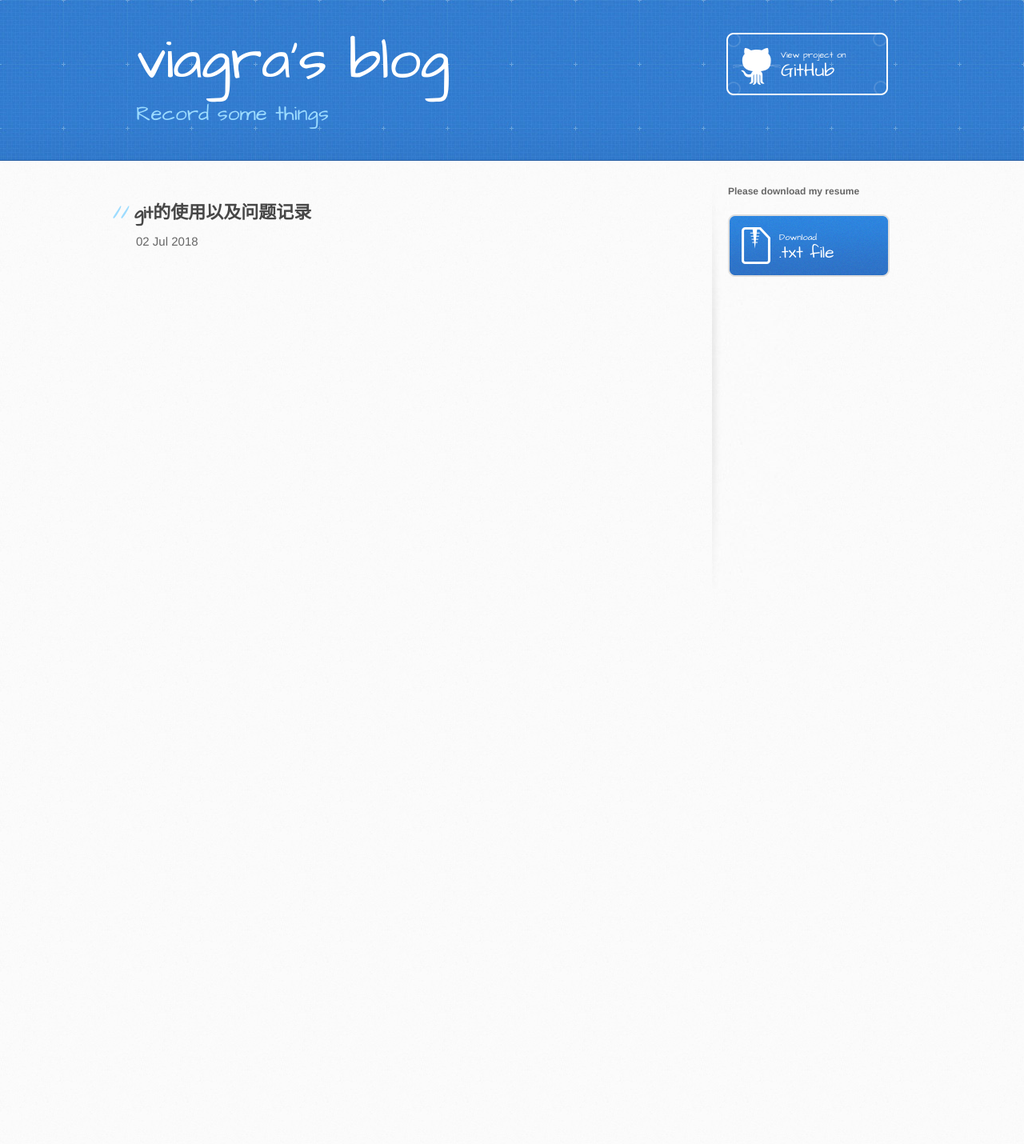
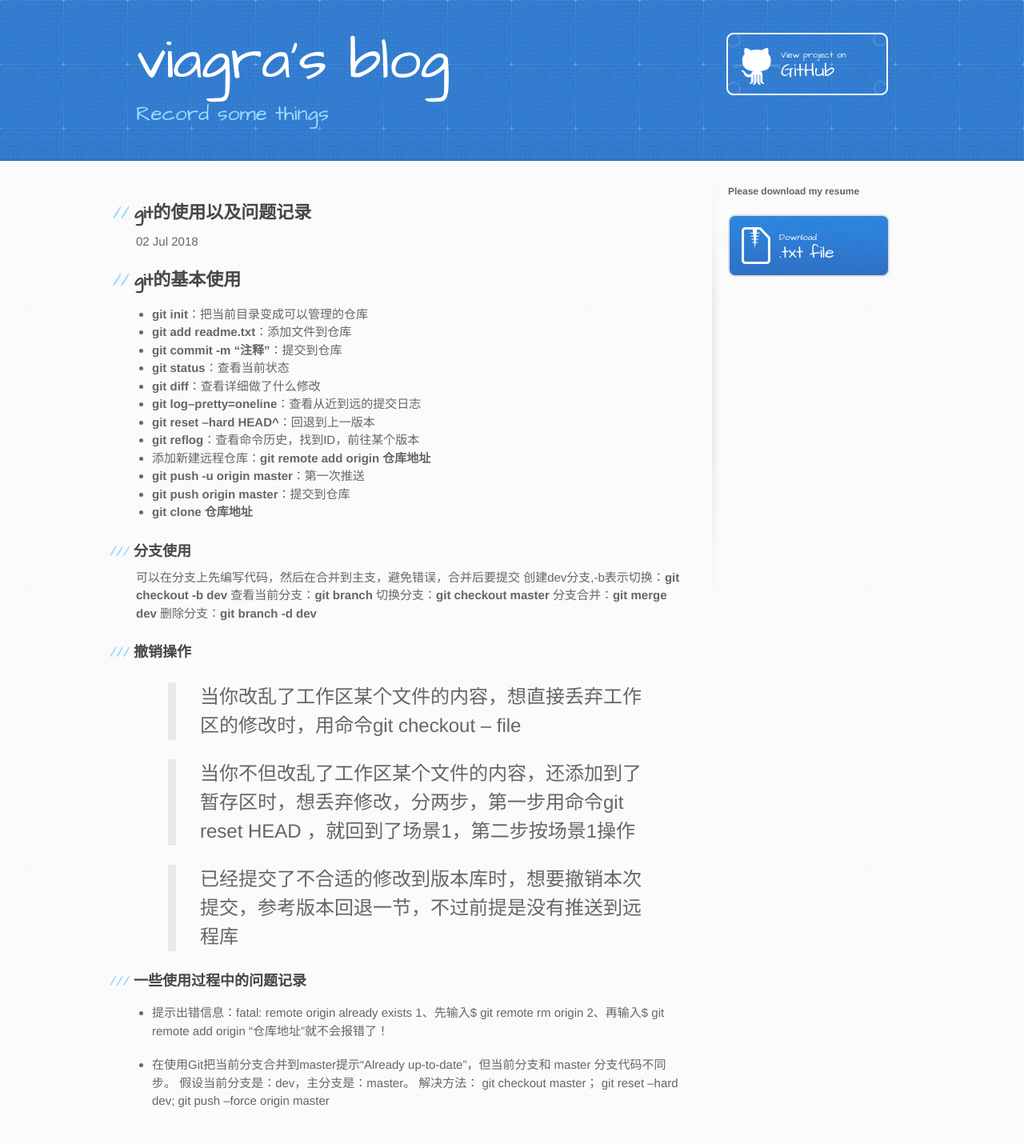
Before and after one commit to shaomingwei/blog, a Jekyll site: the page built from _posts/2018-07-02-git.markdown, in a window 1280 px wide. Shown: the whole page at 80% size. Built offline with Jekyll 4.4.1, drawn with Linux system fonts in a browser that asks for light colours; before the commit the page ends 900 px from its top, so only the background shows below that.

Commit message:
git posts

```diff
--- a/_posts/2018-07-02-git.markdown
+++ b/_posts/2018-07-02-git.markdown
@@ -4,3 +4,44 @@ title:  "git的使用以及问题记录"
 date:   2018-07-02 15:40:56
 categories: jekyll update
 ---
+
+## git的基本使用
+ - **git init**：把当前目录变成可以管理的仓库
+ - **git add readme.txt**：添加文件到仓库
+ - **git commit -m “注释”**：提交到仓库
+ - **git status**：查看当前状态
+ - **git diff**：查看详细做了什么修改
+ - **git log--pretty=oneline**：查看从近到远的提交日志
+ - **git reset --hard HEAD^**：回退到上一版本
+ - **git reflog**：查看命令历史，找到ID，前往某个版本
+ - 添加新建远程仓库：**git remote add origin 仓库地址**
+ - **git push -u origin master**：第一次推送
+ - **git push origin master**：提交到仓库
+ - **git clone 仓库地址**
+
+### 分支使用
+可以在分支上先编写代码，然后在合并到主支，避免错误，合并后要提交
+创建dev分支,-b表示切换：**git checkout -b dev**
+查看当前分支：**git branch**
+切换分支：**git checkout master**
+分支合并：**git merge dev**
+删除分支：**git branch -d dev**
+
+### 撤销操作
+> 当你改乱了工作区某个文件的内容，想直接丢弃工作区的修改时，用命令git checkout -- file
+
+> 当你不但改乱了工作区某个文件的内容，还添加到了暂存区时，想丢弃修改，分两步，第一步用命令git reset HEAD <file>，就回到了场景1，第二步按场景1操作
+
+> 已经提交了不合适的修改到版本库时，想要撤销本次提交，参考版本回退一节，不过前提是没有推送到远程库
+
+### 一些使用过程中的问题记录
+- 提示出错信息：<label style="red">fatal: remote origin already exists</label>
+1、先输入$ git remote rm origin
+2、再输入$ git remote add origin "仓库地址"就不会报错了！
+
+- 在使用Git把当前分支合并到master提示“Already up-to-date”，但当前分支和 master 分支代码不同步。
+假设当前分支是：dev，主分支是：master。
+解决方法：
+git checkout master；
+git reset --hard dev;
+git push --force origin master
```
